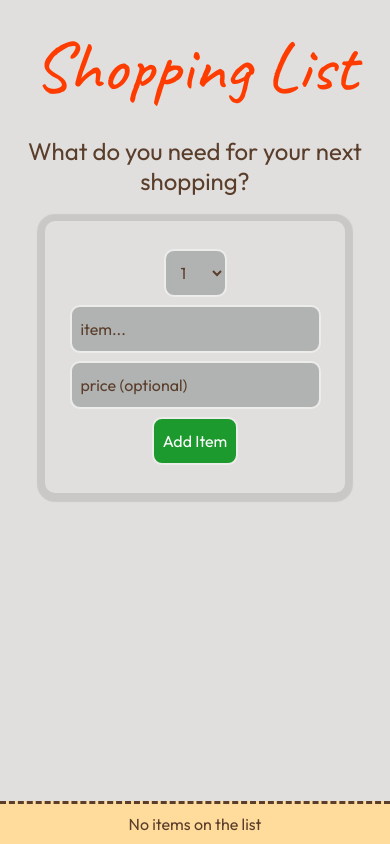
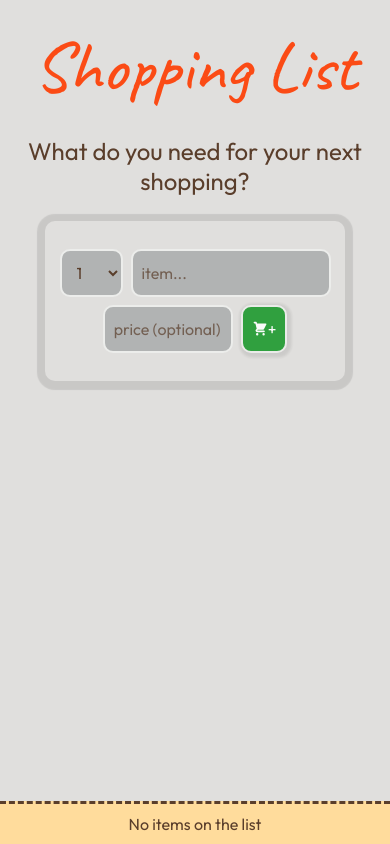
Before and after one commit to jrcopeti/react-shopping-list, a React (Create React App) app: page / in a window 390 px wide. Built offline with nearby package versions, Linux system fonts and the light colour scheme.

Commit message:
style improvements, sort by quantity

```diff
--- a/package.json
+++ b/package.json
@@ -8,6 +8,7 @@
     "@testing-library/user-event": "^13.5.0",
     "react": "^18.2.0",
     "react-dom": "^18.2.0",
+    "react-icons": "^4.11.0",
     "react-scripts": "5.0.1",
     "sass": "^1.69.4",
     "web-vitals": "^2.1.4"
--- a/src/components/AddItemForm.js
+++ b/src/components/AddItemForm.js
@@ -1,4 +1,6 @@
 import { useState } from "react";
+import { HiShoppingCart } from "react-icons/hi";
+
 export default function AddItemForm({ onAddItems }) {
   const [quantity, setQuantity] = useState(1);
   const [name, setName] = useState("");
@@ -50,6 +52,7 @@ export default function AddItemForm({ onAddItems }) {
         </select>
 
         <input
+          id="item-input"
           type="text"
           maxLength="25"
           placeholder="item..."
@@ -58,13 +61,14 @@ export default function AddItemForm({ onAddItems }) {
         ></input>
 
         <input
+          id="price-input"
           type="text"
           placeholder="price (optional)"
           value={price}
           onChange={handlePriceChange}
         ></input>
+        <button id="add-button"><HiShoppingCart />+</button>
 
-        <button>Add Item</button>
       </form>
     </div>
   );
--- a/src/components/List.js
+++ b/src/components/List.js
@@ -20,7 +20,10 @@ export default function List({
   if (sortby === "price")
     sortedItems = [...items].sort((a, b) => a.price - b.price);
 
-  if (sortby === "items bought")
+  if(sortby === "quantity")
+  sortedItems = [...items].sort((a, b) => a.quantity - b.quantity);
+
+  if (sortby === "items purchased")
     sortedItems = [...items].sort(
       (a, b) => Number(b.bought) - Number(a.bought)
     );
@@ -35,7 +38,8 @@ export default function List({
               <option value="order added">Order Added</option>
               <option value="name">Name</option>
               <option value="price">Price</option>
-              <option value="items bought">Items Bought</option>
+              <option value="quantity">Quantity</option>
+              <option value="items purchased">Items Purchased</option>
             </select>
           </div>
         ) : (
--- a/src/components/ListItem.js
+++ b/src/components/ListItem.js
@@ -1,4 +1,3 @@
-import AddItemForm from "./AddItemForm";
 
 export default function ListItem({
   item,
@@ -9,19 +8,19 @@ export default function ListItem({
   const itemClass = item.bought ? "line-through checked" : "line-through";
   return (
     <li>
+      <button onClick={() => onDeleteItem(item.id)}>X</button>
+
+      {item.price === 0 ?  <span className={itemClass}>
+        {item.quantity} {item.name}</span> :  <span className={itemClass}>
+        {item.quantity} {item.name} {onFormatCurrency(item.price)}
+      </span> }
+
       <input
         type="checkbox"
         checked={item.bought}
         onChange={() => onToggleItem(item.id)}
       ></input>
 
-      {item.price === 0 ?  <span className={itemClass}>
-        {item.quantity} {item.name}</span> :  <span className={itemClass}>
-        {item.quantity} {item.name} {onFormatCurrency(item.price)}
-      </span> }
-
-
-      <button onClick={() => onDeleteItem(item.id)}>X</button>
     </li>
   );
 }
--- a/src/components/Status.js
+++ b/src/components/Status.js
@@ -20,11 +20,11 @@ export default function Status({ items, onFormatCurrency }) {
   return (
     <footer className="status">
       <p className="total">Total Items | {totalQuantity}</p>
-      <p className="items"> Total price | {onFormatCurrency(totalPrice)} </p>
-      <p className="total">Items bought | {itemsBought}</p>
+      <p className="items"> Total Price | {onFormatCurrency(totalPrice)} </p>
+      <p className="total">Items Purchased | {itemsBought}</p>
       <p className="items">
         {percentage === 100 ? (
-          <strong>Shopping completed</strong>
+          <strong>Shopping completed!</strong>
         ) : (
           `Shopping progress | ${Math.round(percentage)}%`
         )}
--- a/src/index.css
+++ b/src/index.css
@@ -18,6 +18,7 @@ body {
 
 h1 {
   color: #ff3c00;
+  opacity: 0.9;
   font-family: "Caveat";
   text-align: center;
   font-size: 90px;
@@ -71,6 +72,11 @@ input {
   font-size: 20px;
 }
 
+::placeholder {
+  color: #5a3e2b;
+  opacity: 0.7;
+}
+
 label {
   font-size: 18px;
   margin-right: 12px;
@@ -82,9 +88,14 @@ input:hover {
   border-color: #9fa8a3;
 }
 
-button {
-  background-color:#1d9a2e;
+#add-button {
+  background-color: #1d9a2e;
+  opacity: 0.9;
   color: #ffffff;
+  display: inherit;
+  align-items: center;
+  box-shadow: 1.5px 1.5px 3px 3px rgba(0, 0, 0, 0.1);
+  transition: box-shadow 1s ease-in-out;
 }
 
 select:focus,
@@ -108,9 +119,8 @@ input:focus {
 
 #clear-list {
   background-color: #e33b3b;
-
+  opacity: 0.9;
   border: 2px solid #ecedeb;
-
   font-size: 12px;
   font-weight: 700;
   color: #ffffff;
@@ -152,9 +162,10 @@ input:focus {
   font-family: "Caveat";
   font-size: 36px;
 }
-
+/* delete button */
 li button {
   background-color: #e33b3b;
+  opacity: 0.9;
   border: none;
   padding: 0.4rem 0.9rem;
   font-size: 12px;
@@ -172,8 +183,8 @@ li button:hover {
 }
 
 input[type="checkbox"] {
-  height: 2rem;
-  width: 2rem;
+  height: 20px;
+  width: 20px;
   accent-color: #1d9a2e;
 }
 
@@ -271,12 +282,18 @@ input[type="checkbox"] {
     font-size: 16px;
   }
 
- .add-form button {
-  background-color: #1d9a2e;
-  color: #ffffff;
+  #item-input {
+    max-width: 200px;
   }
 
+  #price-input {
+    max-width: 130px;
+  }
 
+  .add-form button {
+    background-color: #1d9a2e;
+    color: #ffffff;
+  }
 
   .sort-by select {
     font-size: 15px;
@@ -293,9 +310,9 @@ input[type="checkbox"] {
     font-size: 20px;
     padding: 8px;
   }
-
+  /* clear list button */
   li button {
-    margin-left: 10px;
+    margin-right: 10px;
   }
 
   input[type="checkbox"] {
@@ -303,11 +320,10 @@ input[type="checkbox"] {
     flex-grow: 0;
     width: 20px;
     height: 20px;
-    margin-right: 10px;
+    margin-left: 10px;
   }
 
   .status {
-    display: grid;
     grid-template-columns: 1fr 1fr;
     font-size: 16px;
     max-height: unset;
@@ -329,13 +345,4 @@ input[type="checkbox"] {
     position: relative;
     word-spacing: 3px;
   }
-
-  ::-webkit-input-placeholder {
-    color: #5a3e2b;
-    opacity: 1;
-  }
-  ::placeholder {
-    color: #5a3e2b;
-    opacity: 1;
-  }
 }
```
Also changed, not shown: 1 other file (tests, documents, lock files or other folders).
